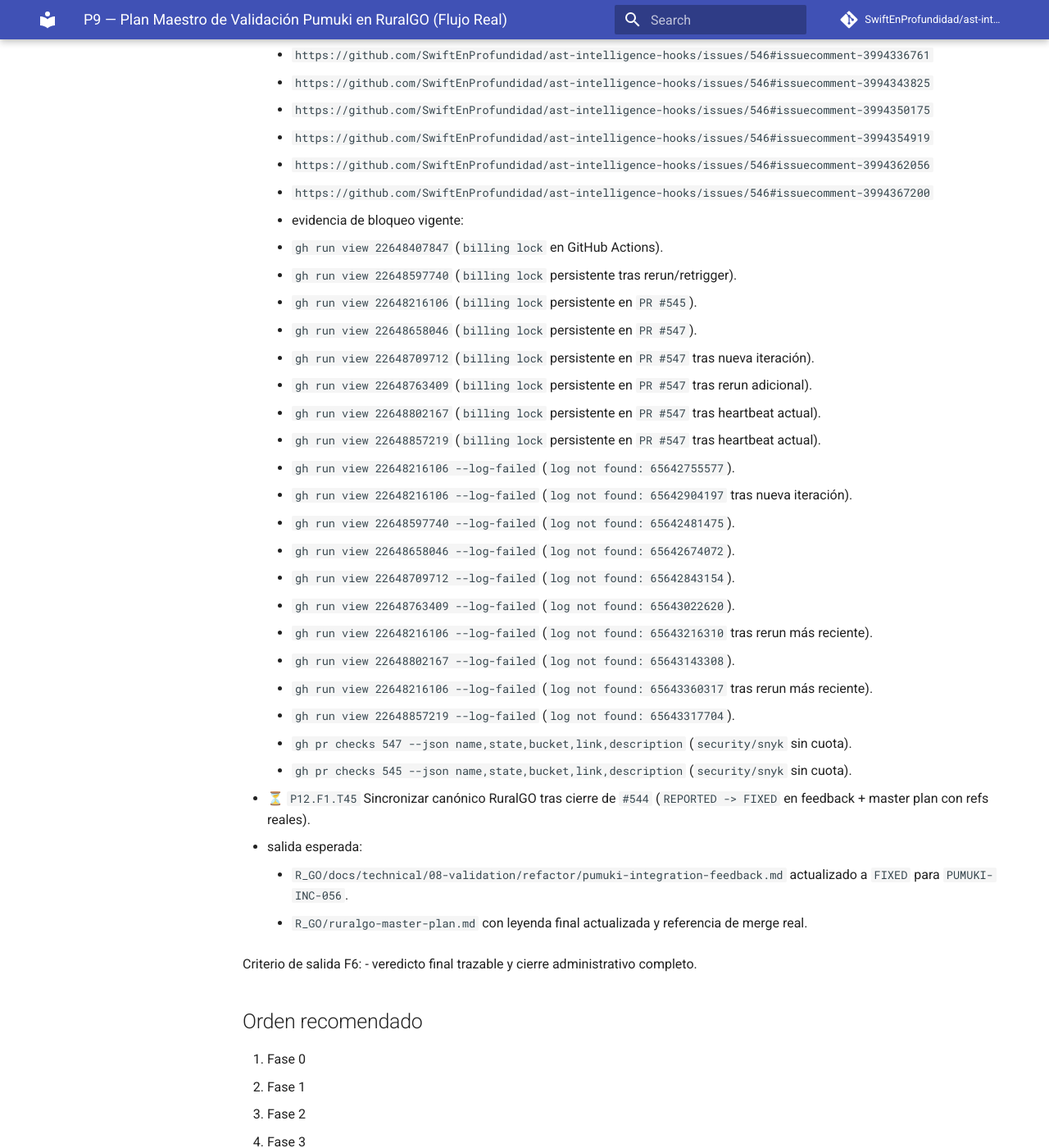
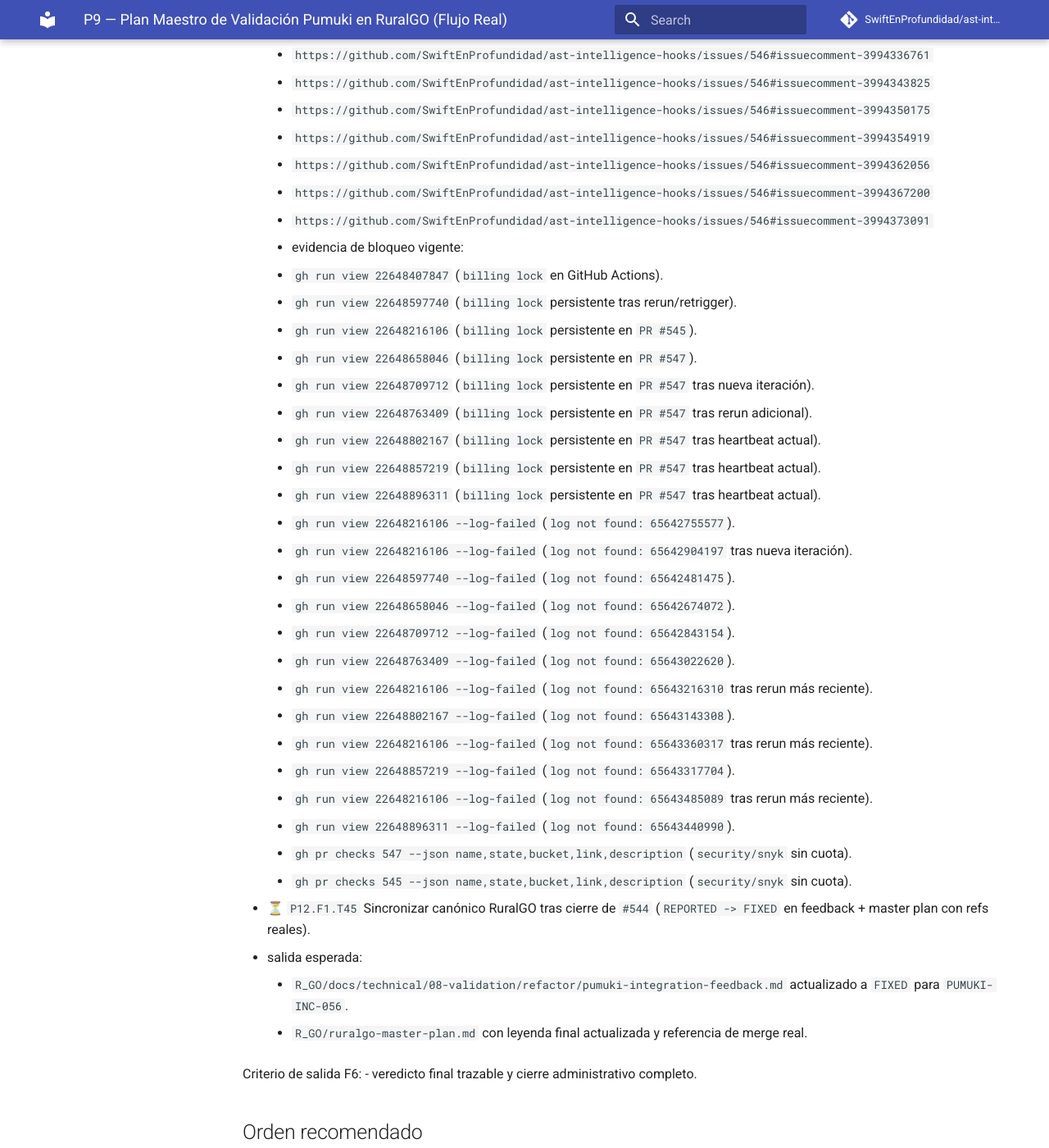
Before and after one commit to SwiftEnProfundidad/ast-intelligence-hooks, an MkDocs documentation site: the page built from docs/seguimiento-completo-validacion-ruralgo-03-03-2026.md, in a window 1280 px wide and 1400 px high, scrolled down 48511 px. Shown: the whole window at 82% size. Built offline with MkDocs 1.6.1 and Material for MkDocs 9.7.7, drawn with Linux system fonts in a browser that asks for light colours; comment, search, counter and statistics services are not loaded.

Commit message:
docs(tracking): append T47 heartbeat with newest CI lock evidence

```diff
--- a/docs/seguimiento-completo-validacion-ruralgo-03-03-2026.md
+++ b/docs/seguimiento-completo-validacion-ruralgo-03-03-2026.md
@@ -1348,6 +1348,7 @@ Criterio de salida F5:
       - `https://github.com/SwiftEnProfundidad/ast-intelligence-hooks/issues/546#issuecomment-3994354919`
       - `https://github.com/SwiftEnProfundidad/ast-intelligence-hooks/issues/546#issuecomment-3994362056`
       - `https://github.com/SwiftEnProfundidad/ast-intelligence-hooks/issues/546#issuecomment-3994367200`
+      - `https://github.com/SwiftEnProfundidad/ast-intelligence-hooks/issues/546#issuecomment-3994373091`
     - evidencia de bloqueo vigente:
       - `gh run view 22648407847` (`billing lock` en GitHub Actions).
       - `gh run view 22648597740` (`billing lock` persistente tras rerun/retrigger).
@@ -1357,6 +1358,7 @@ Criterio de salida F5:
       - `gh run view 22648763409` (`billing lock` persistente en `PR #547` tras rerun adicional).
       - `gh run view 22648802167` (`billing lock` persistente en `PR #547` tras heartbeat actual).
       - `gh run view 22648857219` (`billing lock` persistente en `PR #547` tras heartbeat actual).
+      - `gh run view 22648896311` (`billing lock` persistente en `PR #547` tras heartbeat actual).
       - `gh run view 22648216106 --log-failed` (`log not found: 65642755577`).
       - `gh run view 22648216106 --log-failed` (`log not found: 65642904197` tras nueva iteración).
       - `gh run view 22648597740 --log-failed` (`log not found: 65642481475`).
@@ -1367,6 +1369,8 @@ Criterio de salida F5:
       - `gh run view 22648802167 --log-failed` (`log not found: 65643143308`).
       - `gh run view 22648216106 --log-failed` (`log not found: 65643360317` tras rerun más reciente).
       - `gh run view 22648857219 --log-failed` (`log not found: 65643317704`).
+      - `gh run view 22648216106 --log-failed` (`log not found: 65643485089` tras rerun más reciente).
+      - `gh run view 22648896311 --log-failed` (`log not found: 65643440990`).
       - `gh pr checks 547 --json name,state,bucket,link,description` (`security/snyk` sin cuota).
       - `gh pr checks 545 --json name,state,bucket,link,description` (`security/snyk` sin cuota).
 
```
